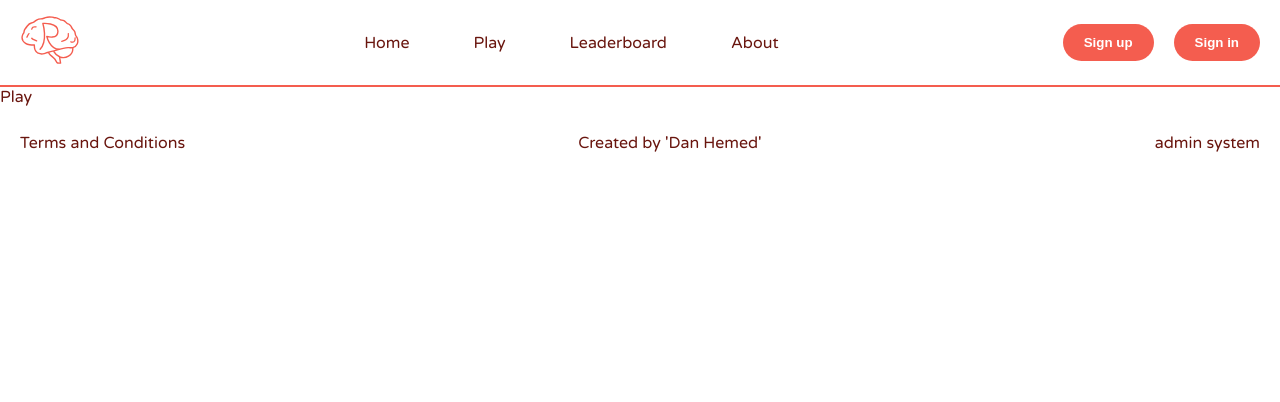
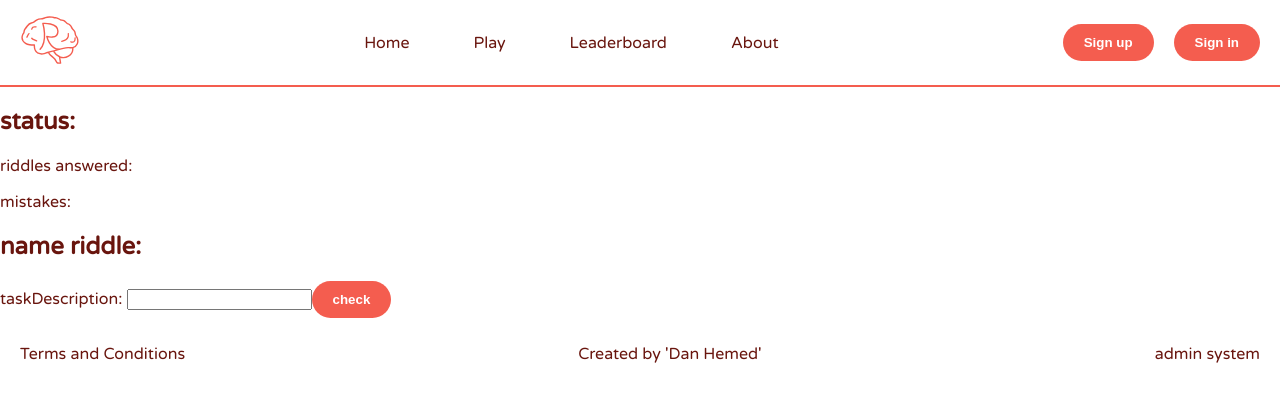
Before and after one commit to danhemed/Riddle_Game, a React (Vite) app: page /play in a window 1280 px wide. Shown: the top 402 px of the page. Built offline with nearby package versions, Linux system fonts and the light colour scheme; a web font is replaced by a local one.

Commit message:
add html for play

```diff
--- a/src/components/Footer.tsx
+++ b/src/components/Footer.tsx
@@ -2,10 +2,10 @@ import { Link } from 'react-router'
 
 export default function Footer() {
   return (
-    <div id="footer">
+    <footer>
       <Link to='/Terms_and_Conditions'>Terms and Conditions</Link>
       <p>Created by 'Dan Hemed'</p>
       <Link to='/admin'>admin system</Link>
-    </div>
+    </footer>
   )
 }
--- a/src/components/Header.tsx
+++ b/src/components/Header.tsx
@@ -2,7 +2,7 @@ import { Link } from 'react-router'
 
 export default function Header() {
   return (
-    <div id="header">
+    <header>
         <Link to='/'>
         <img src="/logo.svg" alt="logo riddle game" />
         </Link>
@@ -16,6 +16,6 @@ export default function Header() {
             <button>Sign up</button>
             <button>Sign in</button>
         </div>
-    </div>
+    </header>
   )
 }
--- a/src/index.css
+++ b/src/index.css
@@ -33,7 +33,7 @@ button:hover {
   color: #69150e;
 }
 
-#header {
+header {
   display: flex;
   justify-content: space-between;
   align-items: center;
@@ -41,12 +41,12 @@ button:hover {
   border-bottom: 2px solid #f45d4f;
 }
 
-#header img {
+header img {
   width: 60px;
   cursor: pointer;
 }
 
-#header nav {
+header nav {
   display: flex;
   gap: 5vw;
 }
@@ -56,7 +56,7 @@ button:hover {
   gap: 20px;
 }
 
-#footer {
+footer {
   display: flex;
   justify-content: space-between;
   align-items: center;
--- a/src/pages/Play.tsx
+++ b/src/pages/Play.tsx
@@ -1,6 +1,21 @@
+import { useState } from "react";
 
 export default function Play() {
+  const [riddles, setRiddles] = useState([]);
+
   return (
-    <div>Play</div>
+    <div>
+      <h2>status:</h2>
+      <p>riddles answered: { }</p>
+      <p>mistakes: { }</p>
+      <section className="page">
+        <h1>name riddle: { }</h1>
+        <form action="">
+          <label htmlFor="taskDescription">taskDescription: { }</label>
+          <input type="text" id="taskDescription" name="taskDescription" />
+          <button type="submit">check</button>
+        </form>
+      </section>
+    </div>
   )
 }
```
